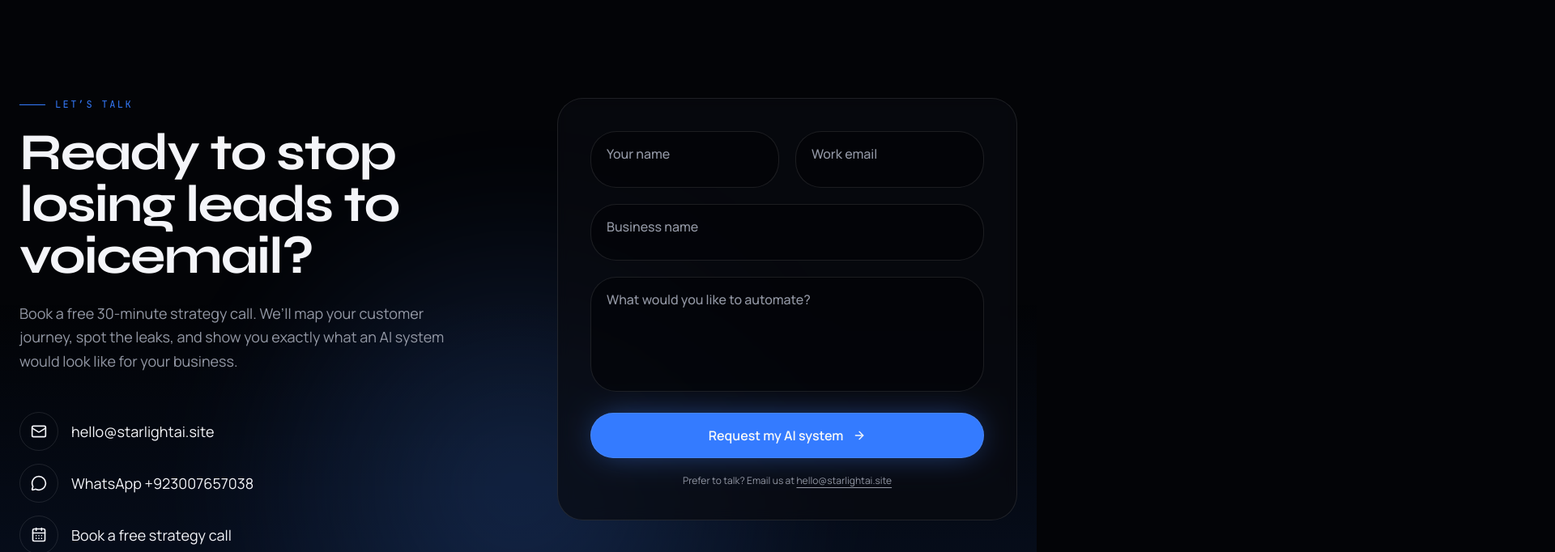
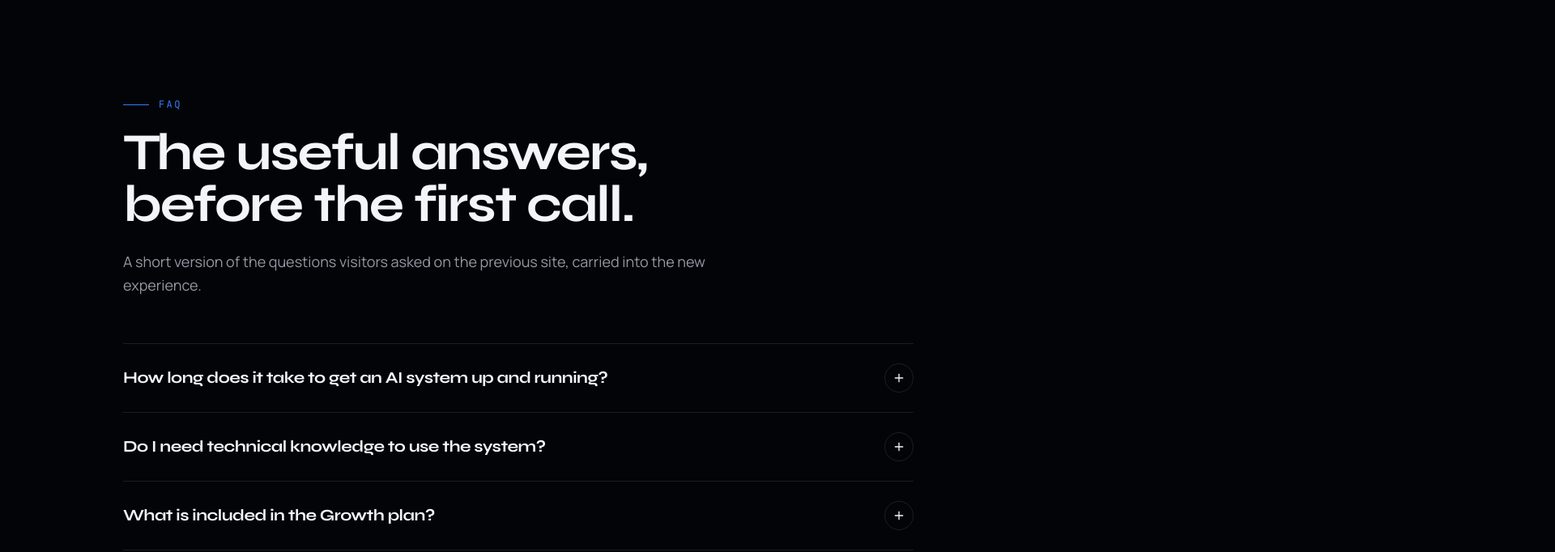
Before and after one commit to abbasimohsin392-prog/Starlight, a Next.js app: page / in a window 1280 px wide. Shown: the part 8180-8862 px from the top of the page at 81% size, 1920 px wide, since content can reach past the window. Built offline with nearby package versions, Linux system fonts and the light colour scheme.

Commit message:
Add migrated FAQ section to the redesign

```diff
--- /dev/null
+++ b/components/site/faq.tsx
@@ -0,0 +1,22 @@
+import { Plus } from 'lucide-react'
+import { faqs } from '@/lib/data'
+import { SectionHeader } from './section-header'
+import { StaggerGroup, StaggerItem } from '@/components/motion/reveal'
+
+export function Faq() {
+  return (
+    <section id="faq" className="mx-auto max-w-5xl px-6 py-28 md:py-40">
+      <SectionHeader eyebrow="FAQ" title="The useful answers, before the first call." description="A short version of the questions visitors asked on the previous site, carried into the new experience." />
+      <StaggerGroup className="mt-14 divide-y divide-border border-y border-border" delay={0.08}>
+        {faqs.map((item) => (
+          <StaggerItem key={item.question}>
+            <details className="group py-6">
+              <summary className="flex cursor-pointer list-none items-center justify-between gap-6 font-display text-xl font-bold tracking-tight marker:hidden [&::-webkit-details-marker]:hidden">{item.question}<span className="flex size-9 shrink-0 items-center justify-center rounded-full border border-border transition-transform group-open:rotate-45"><Plus className="size-4" /></span></summary>
+              <p className="max-w-3xl pt-4 leading-relaxed text-muted-foreground">{item.answer}</p>
+            </details>
+          </StaggerItem>
+        ))}
+      </StaggerGroup>
+    </section>
+  )
+}
```
